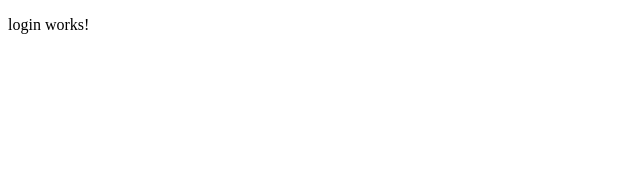
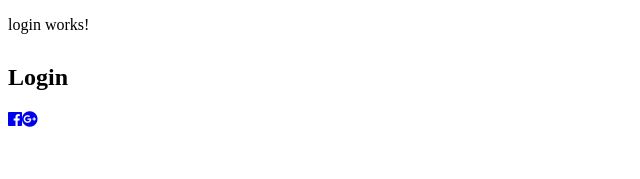
Before and after one commit to kuldeep2019/UserInformation_UI, an Angular app: page /pages/pages/login in a window 1280 px wide. Shown: the top 179 px of the page, without its empty margins (0-640 px from the left). Built offline with nearby package versions, Linux system fonts and the light colour scheme.

Commit message:
login component changed

```diff
--- a/angular.json
+++ b/angular.json
@@ -50,7 +50,8 @@
         "serve": {
           "builder": "@angular-devkit/build-angular:dev-server",
           "options": {
-            "browserTarget": "userInformation:build"
+            "browserTarget": "userInformation:build",
+            "port": 4200
           },
           "configurations": {
             "production": {
--- a/src/app/pages/login/login.component.html
+++ b/src/app/pages/login/login.component.html
@@ -1,3 +1,25 @@
 <p>
   login works!
 </p>
+
+<div class="auth-wrapper d-flex no-block ">
+  <div class="col-lg-4 col-md-4 col-sm-4 col-xs-4 col-xl-3 shadow p-3" style="height:auto;">
+      <div id="loginform">
+                      <h2 style="margin-top:30px; font-size:24px;margin-bottom:20px">Login</h2>
+                      <div class="row">
+                          <div class="col-xs-12 col-sm-12 col-md-12 m-t-10 text-center">
+                              <div class="social">
+                                  <a href="javascript:void(0)" class="btn  btn-facebook" data-toggle="tooltip" title=""
+                                      data-original-title="Login with Facebook">
+                                      <i aria-hidden="true" class="fab  fa-facebook"></i>
+                                  </a>
+                                  <a href="https://localhost:3000/auth/google" class="btn btn-googleplus"
+                                      data-toggle="tooltip" title="" data-original-title="Login with Google">
+                                      <i aria-hidden="true" class="fab  fa-google-plus"></i>
+                                  </a>
+                              </div>
+                          </div>
+                      </div>
+      </div>
+  </div>
+</div>
--- a/src/app/pages/login/login.component.ts
+++ b/src/app/pages/login/login.component.ts
@@ -12,4 +12,7 @@ export class LoginComponent implements OnInit {
   ngOnInit() {
   }
 
+  public onSignIn(googleUser):void {
+  }
+
 }
--- a/src/index.html
+++ b/src/index.html
@@ -4,11 +4,28 @@
   <meta charset="utf-8">
   <title>UserInformation</title>
   <base href="/">
-
   <meta name="viewport" content="width=device-width, initial-scale=1">
   <link rel="icon" type="image/x-icon" href="favicon.ico">
+  <link rel="stylesheet" href="https://use.fontawesome.com/releases/v5.7.2/css/all.css" integrity="sha384-fnmOCqbTlWIlj8LyTjo7mOUStjsKC4pOpQbqyi7RrhN7udi9RwhKkMHpvLbHG9Sr" crossorigin="anonymous">
+  <meta name="google-signin-scope" content="profile email">
+  <meta name="google-signin-client_id" content="558266834723-ku2ag4dmt032k2av402sg9hc3kau9frp.apps.googleusercontent.com">
+  <script src="https://apis.google.com/js/platform.js"></script>
+  <script>
+      function renderButton() {
+      gapi.signin2.render('my-signin2', {
+        'scope': 'profile email',
+        'width': 240,
+        'height': 50,
+        'longtitle': true,
+        'theme': 'dark',
+        'onsuccess': onSuccess,
+        'onfailure': onFailure
+      });
+    }
+    </script>
 </head>
 <body>
+    <!-- <div class="g-signin2" data-onsuccess="onSignIn" data-theme="dark"></div> -->
   <app-root></app-root>
 </body>
 </html>
```
Also changed, not shown: src/platform.js (added).
